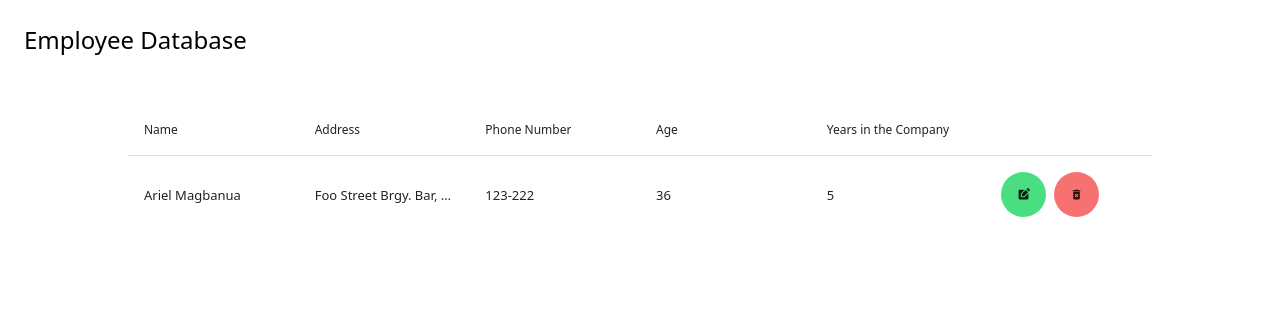
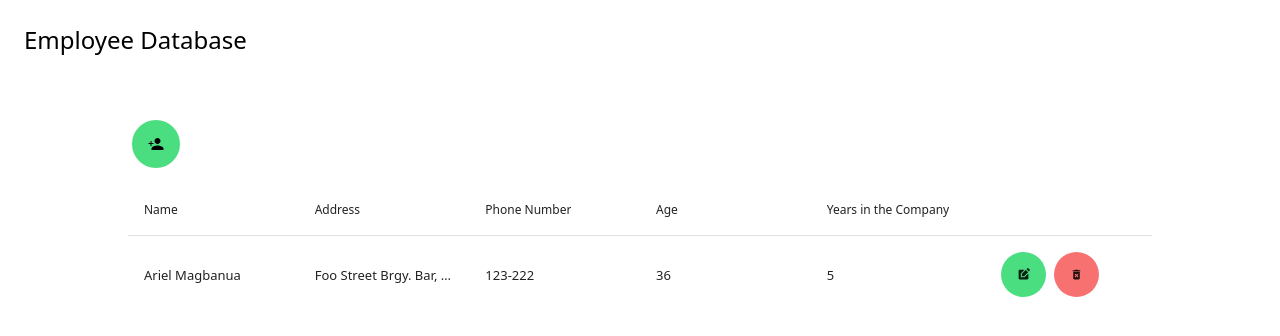
Before and after one commit to arielmagbanua/legalmatch-exam-part2, a React (Create React App) app: page /employees in a window 1280 px wide. Shown: the top 336 px of the page. Built offline with nearby package versions, Linux system fonts and the light colour scheme; data requests are answered from the project's data file.

Commit message:
Added routing to pages.

```diff
--- /dev/null
+++ b/src/components/RoundIconLink.jsx
@@ -0,0 +1,22 @@
+import {Link} from "react-router-dom";
+import classNames from "classnames";
+
+function RoundIconLink({className, to, text, icon}) {
+  const classes = classNames(
+    'icon-button p-4 m-1 rounded-3xl',
+    className
+  );
+
+  const iconClassName = classNames(
+    text ? 'mr-2' : ''
+  );
+
+  return (
+    <Link className={classes} to={to}>
+      <span className={iconClassName}>{icon}</span>
+      {text}
+    </Link>
+  );
+}
+
+export default RoundIconLink;
--- a/src/index.tsx
+++ b/src/index.tsx
@@ -7,13 +7,15 @@ import router from "./routes";
 import reportWebVitals from "./reportWebVitals";
 import {RouterProvider} from "react-router";
 import {Provider as DependencyProvider} from "./context/Dependencies";
+import Header from "./components/Header";
 
 const root = ReactDOM.createRoot(
     document.getElementById('root') as HTMLElement
 );
 root.render(
   <DependencyProvider>
-     <RouterProvider router={router}/>
+    <Header className="p-6"/>
+    <RouterProvider router={router}/>
   </DependencyProvider>
 );
 
--- /dev/null
+++ b/src/pages/Employee.jsx
@@ -0,0 +1,10 @@
+import {useParams} from "react-router";
+
+function Employee() {
+  const { id } = useParams();
+  return (
+    <div>Employee: {id}</div>
+  );
+}
+
+export default Employee;
--- a/src/pages/Employees.jsx
+++ b/src/pages/Employees.jsx
@@ -2,13 +2,16 @@ import {useContext, useEffect, useState} from "react";
 import DependenciesContext from "../context/Dependencies";
 import DataTable from 'react-data-table-component';
 import getYearDifference from "../utils/dates";
-import Header from "../components/Header";
 import RoundIconButton from "../components/RoundIconButton";
 import {MdDeleteForever, MdEditSquare} from "react-icons/md";
+import {IoMdPersonAdd} from "react-icons/io";
+import {useNavigate} from "react-router";
+import RoundIconLink from "../components/RoundIconLink";
 
 function Employees() {
   const [employees, setEmployees] = useState([]);
   const {employeeService} = useContext(DependenciesContext);
+  const navigate = useNavigate();
 
   useEffect(() => {
     const fetchEmployees = async () => {
@@ -18,12 +21,16 @@ function Employees() {
     fetchEmployees().then((data) => setEmployees(data));
   }, [employeeService]);
 
-  const handleEditClick = (employee) => {
-    // TODO: redirect to edit screen
+  const handleEditClick = (id) => {
+    navigate('/employees/' + id);
   }
 
   const handleDeleteClick = (id) => {
-    // TODO: delete employee
+    navigate('/employees/' + id + '/delete');
+  }
+
+  const handleAddClick = () => {
+    navigate('/employees/add');
   }
 
   const columns = [
@@ -58,10 +65,10 @@ function Employees() {
       selector: (row) => {
         return (
           <div className="flex items-center justify-center">
-            <RoundIconButton
+            <RoundIconLink
               className="bg-green-400 my-4"
               icon={<MdEditSquare/>}
-              onClick={() => handleEditClick(row)}
+              to={`/employees/${row.id}`}
             />
             <RoundIconButton
               className="bg-red-400 my-4"
@@ -75,18 +82,21 @@ function Employees() {
   ];
 
   return (
-    <>
-      <Header className="p-6"/>
-      <section className="employees m-6 mx-32 flex flex-col flex-nowrap">
-        <div className="controls flex">
-
+    <main className="m-6 mx-32 flex flex-col flex-nowrap">
+      <section className="employees-table">
+        <div className="controls flex items-start justify-start">
+          <RoundIconLink
+            className="bg-green-400 my-4"
+            icon={<IoMdPersonAdd/>}
+            to={`/employees/add`}
+          />
         </div>
         <DataTable
           columns={columns}
           data={employees}
         />
       </section>
-    </>
+    </main>
   )
 }
 
```
Also changed, not shown: src/routes.js (+11 -2 lines), src/pages/Login.jsx (renamed from src/pages/Login.js).
